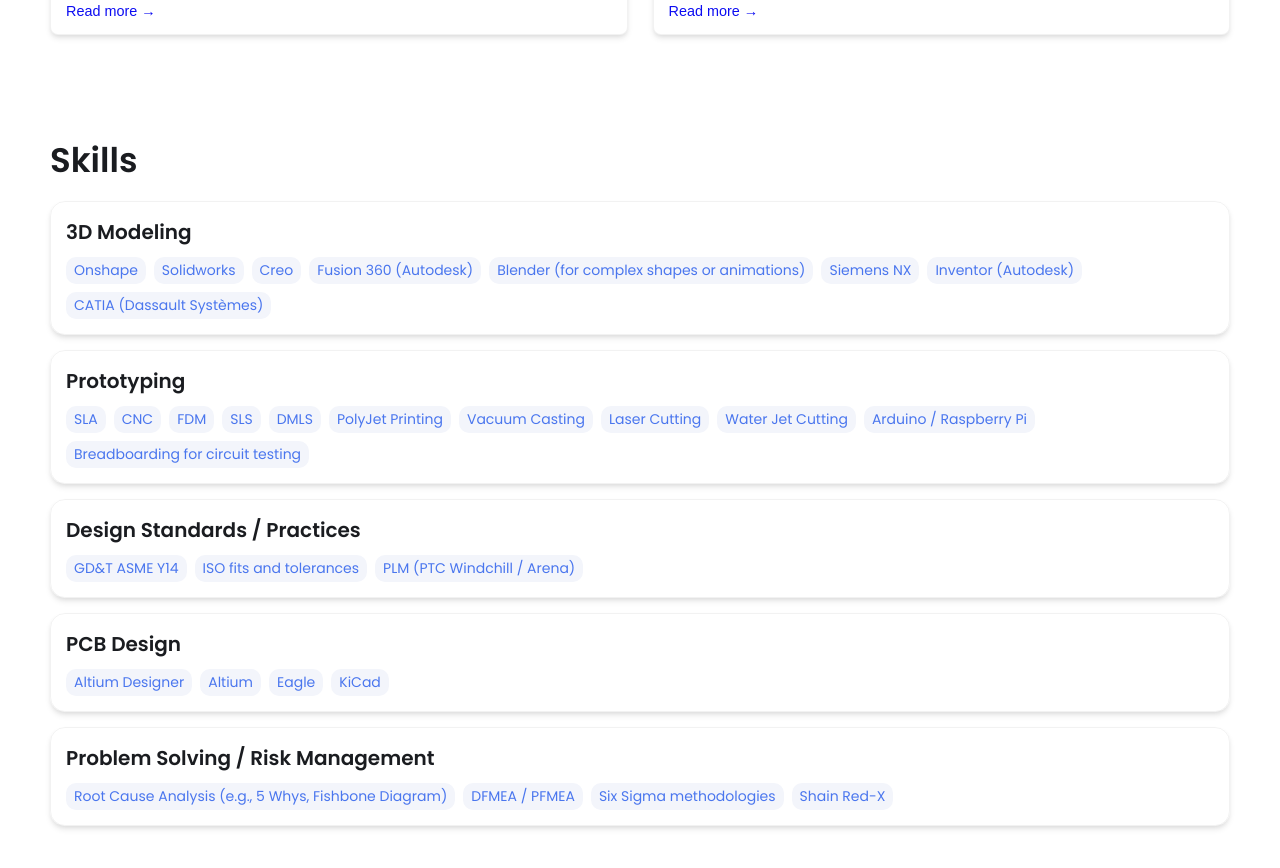
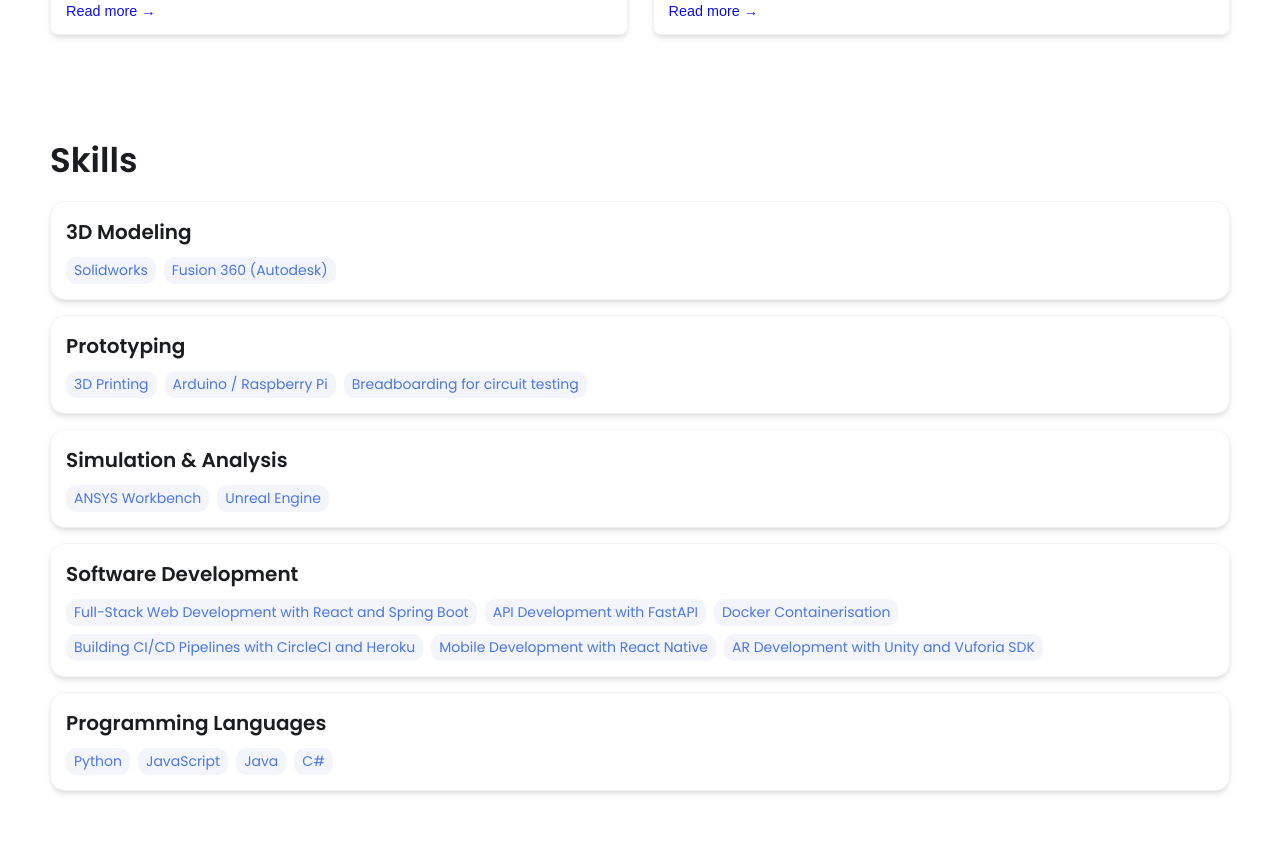
Before and after one commit to arun-198/arun-198.github.io, a Jekyll site: the page built from index.html, in a window 1280 px wide and 900 px high, scrolled down 1491 px. Shown: the top 868 px of the window. Built offline with Jekyll 4.4.1, drawn with Linux system fonts in a browser that asks for light colours; some of the changed text lies outside the part shown.

Commit message:
Update _config.yml

```diff
--- a/_config.yml
+++ b/_config.yml
@@ -7,17 +7,15 @@
 
 # Main Page Setup
 
-title: John Doe's Portfolio # This is what shows up in the tab of the browser
+title: Arun's Portfolio # This is what shows up in the tab of the browser
 
 
 
 # Hero Section
-name: John Doe
-headline: headline message
+name: Arun Alaagappan
+headline: Engineering and Design
 description: >- # dont remove this line. this will ignore all new lines until the next section
-  Write an awesome intro and discuss your highlights and qualification. You can edit this
-  line in _config.yml. It will appear in your document head meta (for
-  Google search results) and in your feed.xml site description.
+  Highly passionate about the aerospace industry and I am always keen to learn about emerging technologies in the aviation sector.
 
 # Place your profile image in /assets/images/profile-image/folder and edit the file name
 profile_image: ./assets/images/profile-image/avatar.jpeg
@@ -31,60 +29,40 @@ resume-url: https://drive.google.com/file/d/13Z3duVzh-gguPU5r03oJVEE6rV9rd3DS/vi
 # Set up external links - this will show up as small icons next to your name.
 
 external-links:    # input only your own url slug. The icons with missing entries will not appear.
-  linkedin: test    # https://www.linkedin.com/in/{your url slug}
-  github: leea12    # https://github.com/{your url slug}
-  stackoverflow: test      # https://stackoverflow.com/users/{your url slug}
-  medium:            # https://medium.com/@{your url slug}
-  x-twitter:   # https://x.com/{your url slug}
-  threads:            # https://threads.net/@{your url slug}
-  instragram:       # https://instagram.com/{your url slug}
-  youtube:           # https://youtube.com/@{your url slug}
-  discord:            # https://discord.com/users/{your url slug}
-  bluesky:           # https://bsky.app/profile/{your url slug}
+  linkedin: https://www.linkedin.com/in/n-arun-alagappan/
+  github: arun-198    # https://github.com/{your url slug}
+  discord:            https://discord.com/users/el_alaga
 
 
 # Skills Section - Add the list of your Skills by categories/tools. The indentation for each level needs to be precise.
 skills:
   - category: 3D Modeling
     tools:
-    - Onshape
     - Solidworks
-    - Creo
     - Fusion 360 (Autodesk)
-    - Blender (for complex shapes or animations)
-    - Siemens NX
-    - Inventor (Autodesk)
-    - CATIA (Dassault Systèmes)
   - category: Prototyping
     tools:
-    - SLA
-    - CNC
-    - FDM
-    - SLS
-    - DMLS
-    - PolyJet Printing
-    - Vacuum Casting
-    - Laser Cutting
-    - Water Jet Cutting
+    - 3D Printing
     - Arduino / Raspberry Pi
     - Breadboarding for circuit testing
-  - category: Design Standards / Practices
+  - category: Simulation & Analysis
     tools:
-    - GD&T ASME Y14
-    - ISO fits and tolerances
-    - PLM (PTC Windchill / Arena)
-  - category: PCB Design
+    - ANSYS Workbench
+    - Unreal Engine
+  - category: Software Development
     tools:
-    - Altium Designer
-    - Altium
-    - Eagle
-    - KiCad
-  - category: Problem Solving / Risk Management
+    - Full-Stack Web Development with React and Spring Boot
+    - API Development with FastAPI
+    - Docker Containerisation
+    - Building CI/CD Pipelines with CircleCI and Heroku
+    - Mobile Development with React Native
+    - AR Development with Unity and Vuforia SDK
+  - category: Programming Languages
     tools:
-    - Root Cause Analysis (e.g., 5 Whys, Fishbone Diagram)
-    - DFMEA / PFMEA
-    - Six Sigma methodologies
-    - Shain Red-X
+    - Python
+    - JavaScript
+    - Java
+    - C#
 
 
 # Contact Form Setup. Setup an account and copy over the key. When someone fills out the form, it will be received in your email.
```
